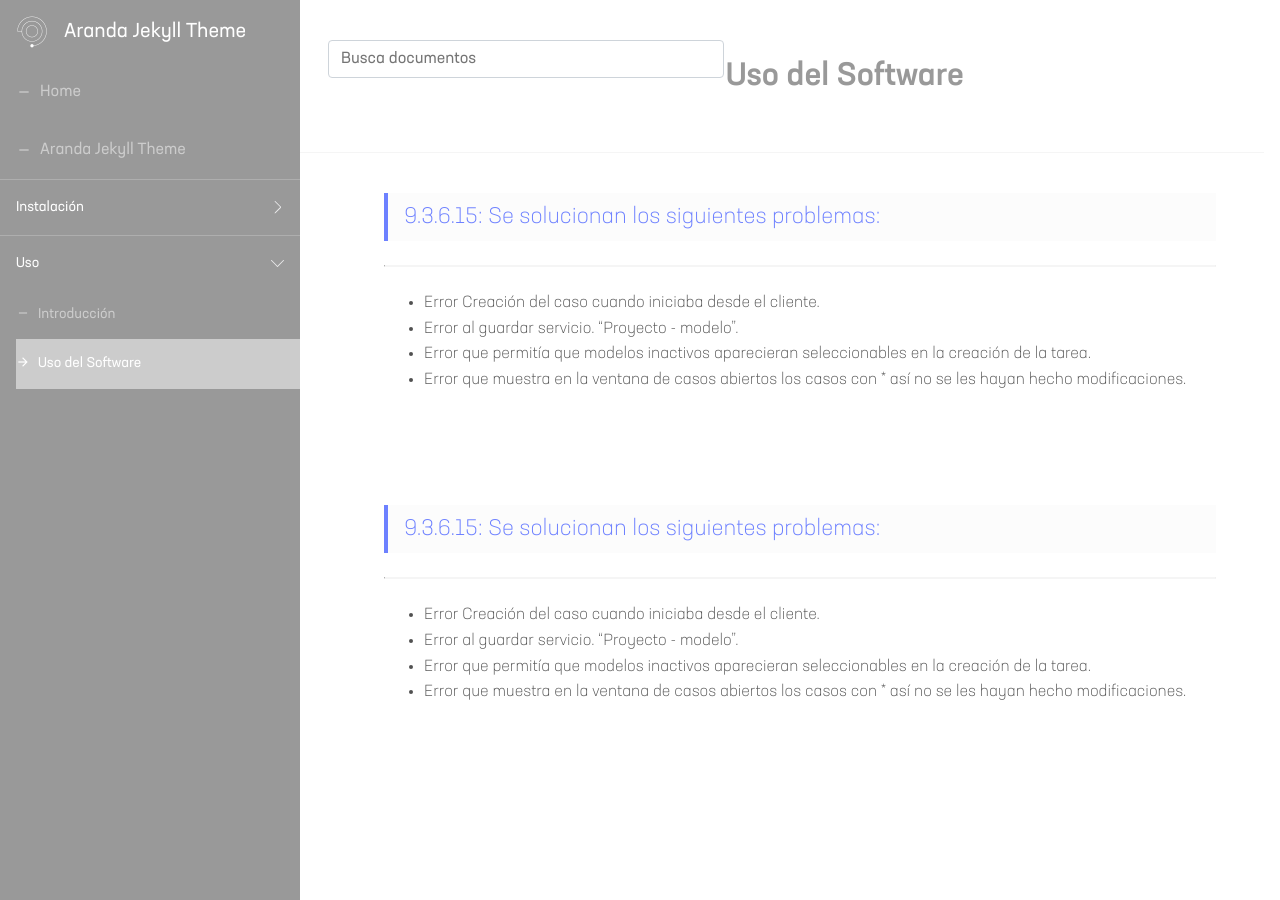
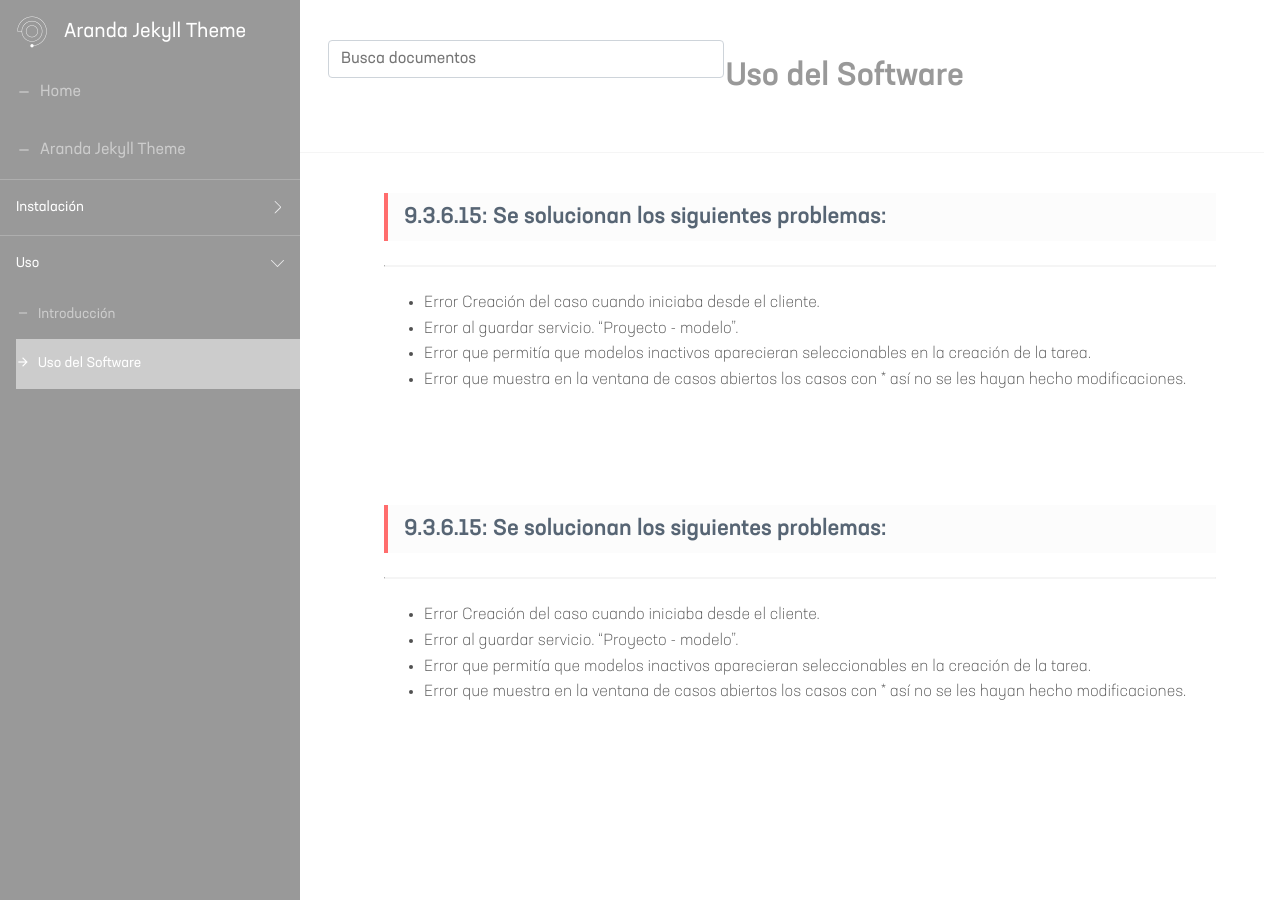
Before and after one commit to Nats85/Manuales-Aranda-Apis, a Jekyll site: the page built from docs/2.2-uso.md, in a window 1280 px wide. Built offline with Jekyll 4.4.1, drawn with Linux system fonts in a browser that asks for light colours.

Commit message:
Update _default.scss

```diff
--- a/_sass/layouts/_default.scss
+++ b/_sass/layouts/_default.scss
@@ -149,9 +149,9 @@ pre.highlight
 }
 
 .post h2 {
-    color: #6d80ff;
-    border-left: 4px solid #6d81ff;
-    font-weight: 300;
+    color: #576574;
+    border-left: 4px solid #ff6d6d;
+    font-weight: 500;
     padding: 10px 16px;
     background-color: #fcfcfc;
 
```
